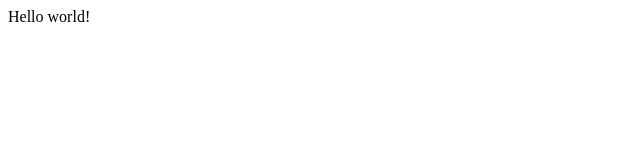
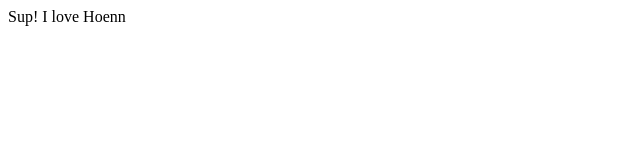
Before and after one commit to JaiRed3234/Swampert, a plain HTML site: page index.html in a window 1280 px wide. Shown: the full height of the page, 0-640 px from the left. Drawn offline with Linux system fonts and the light colour scheme.

Commit message:
New Test Text

```diff
--- a/index.html
+++ b/index.html
@@ -8,7 +8,7 @@
     <link href="index.css" rel="stylesheet" type="text/css" />
   </head>
   <body>
-    Hello world!
+    Sup! I love Hoenn
     <script src="index.js"></script>
   </body>
 </html>
```
